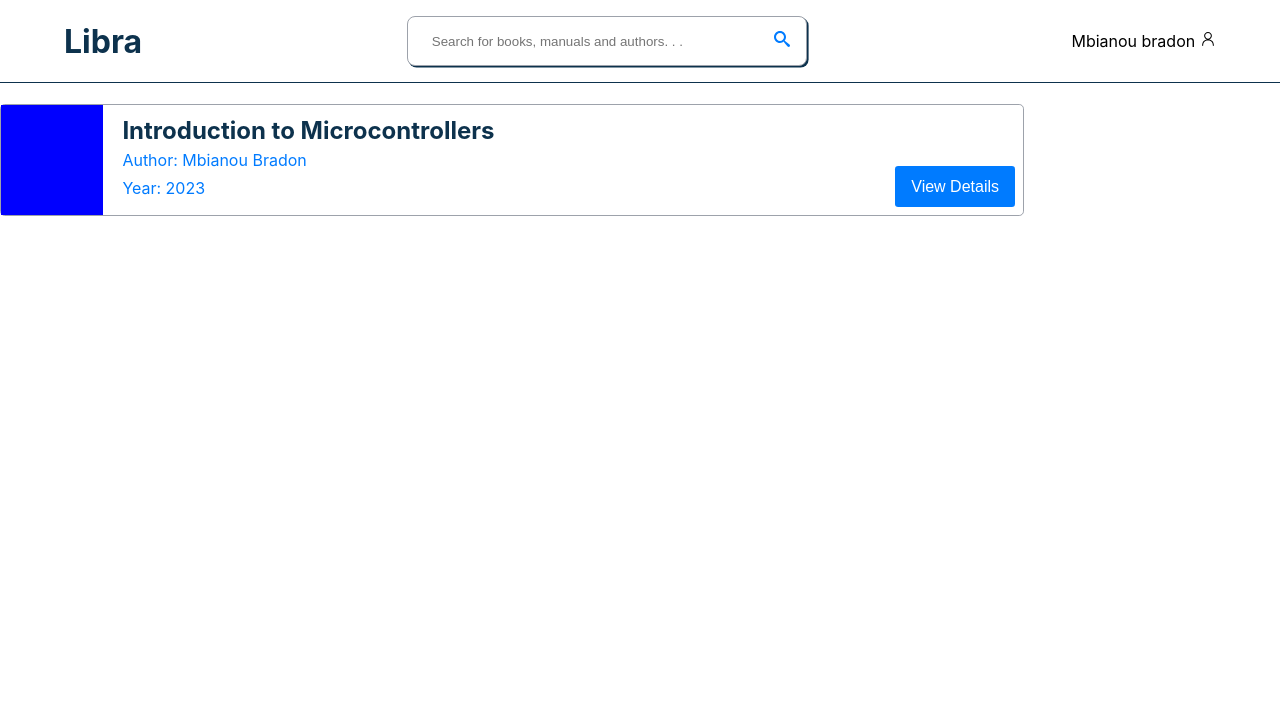
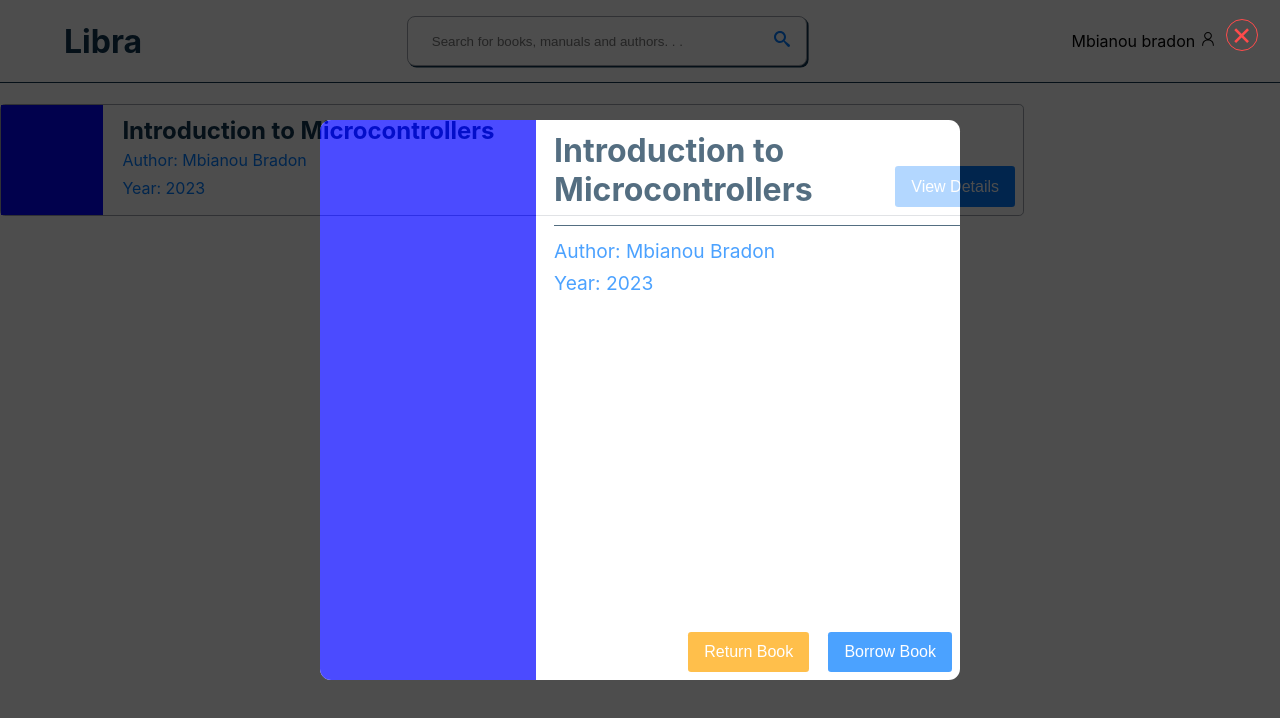
Before and after one commit to mbianou-bradon/Library-management-system, a React (Create React App) app: page / in a window 1280 px wide. Both pictures are taken after a click on the button "View Details". Shown: the top 718 px of the page. Built offline with nearby package versions, Linux system fonts and the light colour scheme.

Commit message:
Completed  book detail modal

```diff
--- a/src/components/BookCard/BookCard.jsx
+++ b/src/components/BookCard/BookCard.jsx
@@ -1,9 +1,51 @@
+import React from "react"
 import "./bookcard.css"
 
 export default function BookCard() {
+    const [isModalOpen, setIsModalOpen] = React.useState(false);
+
+    const handleDetails = () =>{
+        setIsModalOpen(prevState => !prevState);
+    }
+
+    const BookDetails = () => {
 
         return(
+            <div className="book_detail_main_container">
+                <div className="close" onClick={()=>setIsModalOpen(false)}>
+                    <p>&times;</p>
+                </div>
+                <div className="book_detail_container">
+                    <div className="book_detail_sub_container">
+                        {/* Book Cover Page */}
+                        <div className="book_cover_page_modal"></div>
+                        {/* Book details */}
+                        <div className="book_details_container_modal">
+                            <h2 className="book__title_modal">Introduction to Microcontrollers</h2>
+                            <div className="book__author__year__styles_modal">
+                                <p className="book__author_modal">Author: Mbianou Bradon</p>
+                                <p className="book__year_modal">Year: 2023</p>
+                            </div>
+                        </div>
+
+                        {/* View Book Details */}
+                        <div className="view_details_button">
+                            <div className="button_container">
+                                <button className="details_button return_button">Return Book</button>
+                                <button className="details_button borrow_button">Borrow Book</button>
+                            </div>
+                        </div>
+                    </div>
+                </div>
+            </div>
+        )
+    }
+
+    return(
+        <>
+            { isModalOpen && <BookDetails /> }
             <div className="book_card_container">
+
                 <div className="book_card__subcontainer">
                     {/* Book Cover Page */}
                     <div className="book_card_cover_image">
@@ -21,11 +63,11 @@ export default function BookCard() {
                     {/* View Book Details */}
                     <div className="view_details_button">
                         <div>
-                        <button className="details_button">View Details</button>
+                            <button className="details_button" onClick={()=>handleDetails()}>View Details</button>
                         </div>
                     </div>
                 </div>
-
             </div>
+        </>
     )
 }
--- a/src/components/BookCard/bookcard.css
+++ b/src/components/BookCard/bookcard.css
@@ -1,16 +1,15 @@
 .book_card_container {
     height: 7rem;
-    /* background-color: red; */
     width: 80%;
     margin-block-start: 1.3rem;
     border : 1px solid var(--neutral-gray);
     border-radius: 0.3rem;
     transition : 0.3s all ease-in-out;
+    position: relative
 }
 
 .book_card_container:hover {
     box-shadow : 0 0 0.6rem var(--primary-color);
-    cursor : pointer;
 }
 
 .book_card__subcontainer {
@@ -36,6 +35,7 @@
     font-size: 1.5rem;
     color: var(--primary-color-dark);
     margin-block-end: 0.3rem;
+    cursor: pointer;
 }
 
 .book__author__year__styles {
@@ -67,3 +67,98 @@
 .details_button:active {
     transform: scale(0.95);
 }
+
+/* Modal Styling */
+
+.book_detail_main_container{
+    background-color: var(--neutral-black);
+    opacity: 70%;
+    height: 100vh;
+    width : 100%;
+    z-index : 99;
+    position : absolute;
+    top: 0;
+    left: 0;
+
+}
+
+.book_detail_container {
+    height: 100%;
+    display : flex;
+    justify-content: center;
+    align-items: center;
+}
+
+.book_detail_sub_container{
+    background-color: white;
+    height : 70%;
+    width : 50%;
+    border-radius : 0.7rem;
+    display: flex;
+    gap: 1.1rem;
+    overflow : hidden;
+    position: relative;
+}
+
+
+.book_cover_page_modal {
+    height: 100%;
+    width: 40%;
+    background-color: blue;
+}
+
+.book_details_container_modal {
+    height: 100%;
+    width : 75%;
+    padding-block : 0.7rem;
+}
+.book__title_modal {
+    font-size: 2rem;
+    color: var(--primary-color-dark);
+    padding-block-end: 1rem;
+    margin-block-end: 0.8rem;
+    border-bottom: 1px solid var(--primary-color-dark)
+
+}
+
+.book__author__year__styles_modal {
+    color : var(--primary-color);
+    font-size: 1.2rem;
+}
+
+.book__author_modal {
+    margin-block-end : 0.5rem
+}
+
+.view_details_button_ {
+    position: absolute;
+    bottom: 0.5rem;
+    right: 0.5rem;
+}
+
+.button_container {
+    display: flex;
+    gap: 1.2rem;
+}
+
+.return_button {
+    background-color : orange;
+}
+
+
+.close {
+    border: 1px solid red;
+    border-radius: 50%;
+    width: 2rem;
+    height: 2rem;
+    padding-block-end: 0.2rem;
+    color: red;
+    font-size: 2rem;
+    display: flex;
+    justify-content: center;
+    align-items: center;
+    position: absolute;
+    right: 1.4rem;
+    top: 1.2rem;
+    cursor: pointer;
+}
```
Lines whose indentation alone changed are shown as unchanged.
